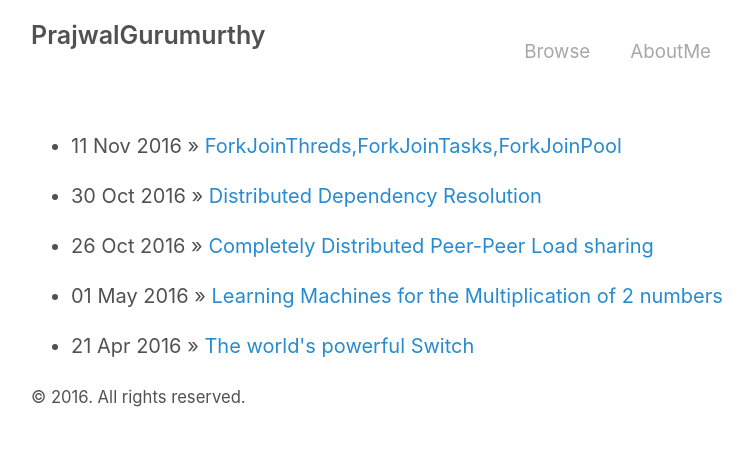
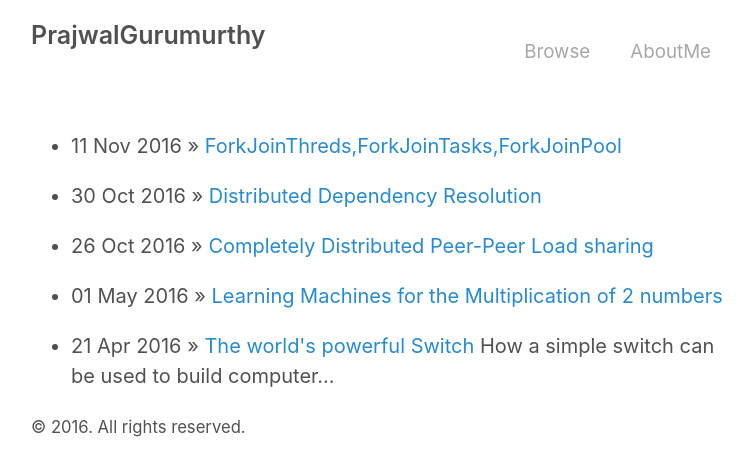
Before and after one commit to PrajwalGurumurthy/prajwalgurumurthy.github.io, a Jekyll site: the page built from notes/index.html, in a window 1280 px wide. Shown: the top 476 px of the page, without its empty margins (259-1012 px from the left). Built offline with Jekyll 4.4.1, drawn with Linux system fonts in a browser that asks for light colours.

Commit message:
descriptiontest

```diff
--- a/_config.yml
+++ b/_config.yml
@@ -4,7 +4,7 @@ permalink:           pretty
 # Setup
 title:               PrajwalGurumurthy
 tagline:             ""
-url:                 http://prajwalgurumurthy.github.io/notes
+url:                 http://prajwalgurumurthy.github.io
 paginate:            1
 baseurl:             ""
 
--- a/_includes/post-list.html
+++ b/_includes/post-list.html
@@ -1,7 +1,10 @@
 <div class="notelist">
     {% for post in site.posts %}
     <ul class="listnotes list-unstyled">
-      <li><span>{{ post.date | date_to_string }} &raquo;</span> <a href="{{ post.url }}">{{ post.title }}</a></li>
+      <li>
+          <span>{{ post.date | date_to_string }} &raquo;</span> <a href="{{ post.url }}">{{ post.title }}</a>
+          <span>{{post.description}}
+      </li>
     </ul>
     {% endfor %}
 </div><!--/.notelist -->
--- a/_posts/2016-04-21-Switch.md
+++ b/_posts/2016-04-21-Switch.md
@@ -1,6 +1,7 @@
 ---
 layout: post
 title: The world's powerful Switch
+description: How a simple switch can be used to build computer...
 ---
 Simple things build powerful things.We are surrounded by so many engineering marvels, if we dig a little deep we find simple mechanisms that drive them. One such thing that we use every day, which literally controls everything from a power grid to a little toy is a [switch](https://en.wikipedia.org/wiki/Switch). A switch is a simple device for controlling the flow between 2 ends.
 
```
Also changed, not shown: 1 other file.
